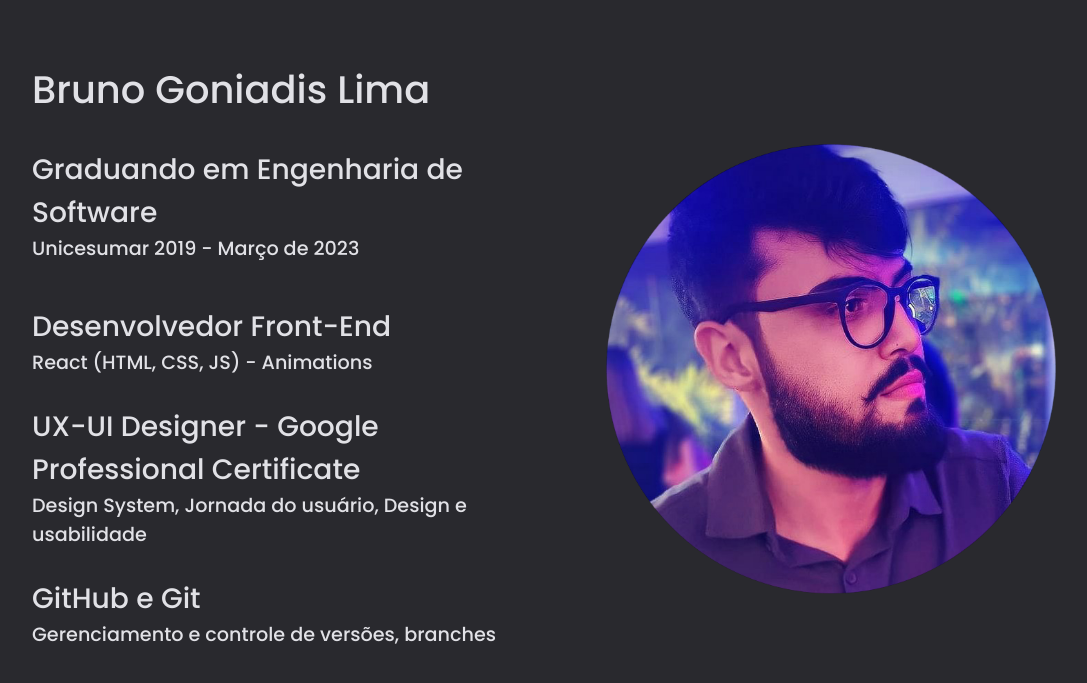
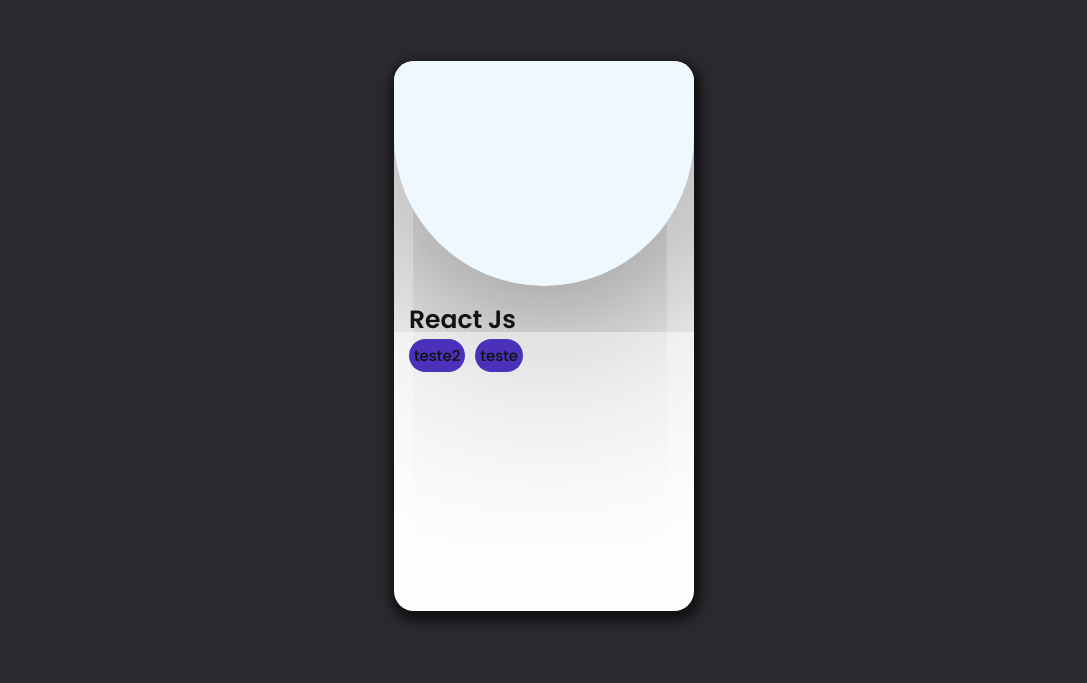
Before and after one commit to Brunogoniadis/PortifolioBrunoGoniadis, a React (Vite) app: page / in a window 1280 px wide. Shown: the part 939-1622 px from the top of the page, without its empty margins (96-1183 px from the left). Built offline with nearby package versions, Linux system fonts and the light colour scheme.

Commit message:
Component: card Style

```diff
--- a/src/App.tsx
+++ b/src/App.tsx
@@ -1,7 +1,8 @@
 
 import { Main } from './styles/Main'
+import { Header } from './components/Header'
 import { Home } from './pages/Home'
-import { Header } from './components/Header'
+import { Tecnologias } from './pages/Tecnologias'
 
 
 import GlobalStyle from './styles/GlobalStyle'
@@ -15,7 +16,7 @@
         <Main>
           <Header/>
           <Home></Home>
-          <Home></Home>
+          <Tecnologias></Tecnologias>
         </Main>
     </div>
   )
--- /dev/null
+++ b/src/components/Card/index.tsx
@@ -0,0 +1,36 @@
+import { Container } from "./styles";
+
+export const Card =() =>{
+    return(
+        <Container>
+            <div className="logoContainer">
+
+            </div>
+
+
+            <div className="textContainer">
+                <h2 className="Title">React Js</h2>
+
+                <div className="typeContainer">
+
+                    <div className="type">
+                        <h3>teste2</h3>
+                    </div>
+
+                    <div className="type">
+                        <h3>teste</h3>
+                    </div>
+
+                </div>
+
+                <div className="descriptionContainer">
+
+
+                </div>
+            </div>
+
+
+
+        </Container>
+    )
+}
--- /dev/null
+++ b/src/components/Card/styles.ts
@@ -0,0 +1,57 @@
+import styled from "styled-components";
+
+export const Container = styled.div`
+    height: 550px;
+    width: 300px;
+    box-shadow: 2px 5px 10px 5px var(--color-primary);
+
+    overflow: hidden;
+    border-radius: 20px;
+
+    display: flex;
+    flex-direction: column;
+    background-color: var(--color-backgroundCard);
+
+    color: var(--color-primary);
+
+
+
+    h2{ font-size: min(25px); font-weight: 600; }
+
+    h3{ font-size: min(15px); }
+
+    p{ font-size: min(10px); }
+
+
+    .textContainer{
+        padding: 15px;
+    }
+
+
+    .logoContainer{
+
+        width :100% ;
+        height: 225px ;
+        background-color: aliceblue;
+        box-shadow: 0.2rem 0.1rem 16rem 0.2rem var(--color-primary);
+
+        border-radius: 0px 0px 150px 150px;
+    }
+    .typeContainer{
+        display: flex;
+        gap: 10px;
+    }
+    .type{
+        background-color: var(--color-secondary);
+        padding: 5px;
+        border-radius: 25px;
+    }
+    .descriptionContainer{
+
+        height: 220px;
+        padding-top: 5px;
+    }
+
+
+
+`
--- /dev/null
+++ b/src/pages/Tecnologias/index.tsx
@@ -0,0 +1,15 @@
+import { Container } from "./styles";
+import { Card } from "../../components/Card";
+
+
+export const Tecnologias = () =>{
+
+    return(
+        <Container>
+
+         <Card></Card>
+        </Container>
+    )
+
+
+}
--- /dev/null
+++ b/src/pages/Tecnologias/styles.ts
@@ -0,0 +1,9 @@
+import styled from "styled-components";
+
+export const Container = styled.div`
+    margin: 10%;
+    display: flex;
+    flex-direction: row;
+    justify-content: space-around;
+
+    `
--- a/src/styles/GlobalStyle.ts
+++ b/src/styles/GlobalStyle.ts
@@ -5,10 +5,12 @@
     :root
     {
         --color-primary: #121214;
+        --color-secondary:#4b31b9;
         --color-error:#EA524F;
         --color-text:#E1E1E6;
         --color-backgroundMain: #29292E;
         --color-border: #7A7A7A;
+        --color-backgroundCard: #fefefe;
   }
 
     * {
@@ -34,7 +36,7 @@
         font-family: 'Poppins';
         //font-size: 1.6rem;
     }
-    h1{
+        h1{
             font-size: min(3.5em , 3vw);
             font-weight: 600;
         }
```
